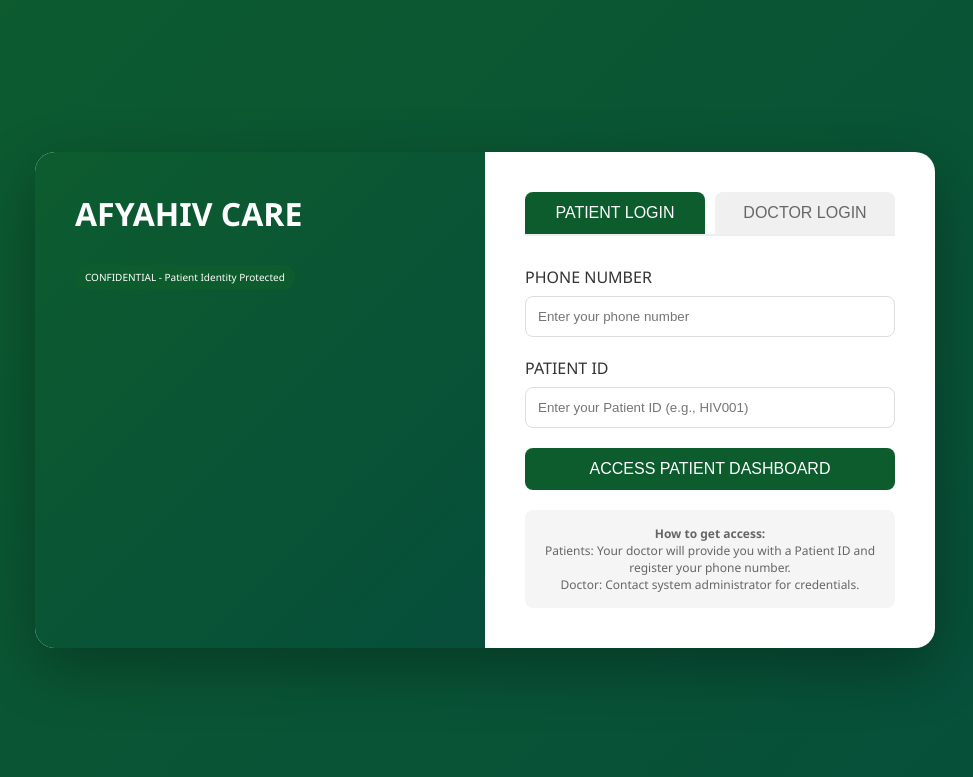
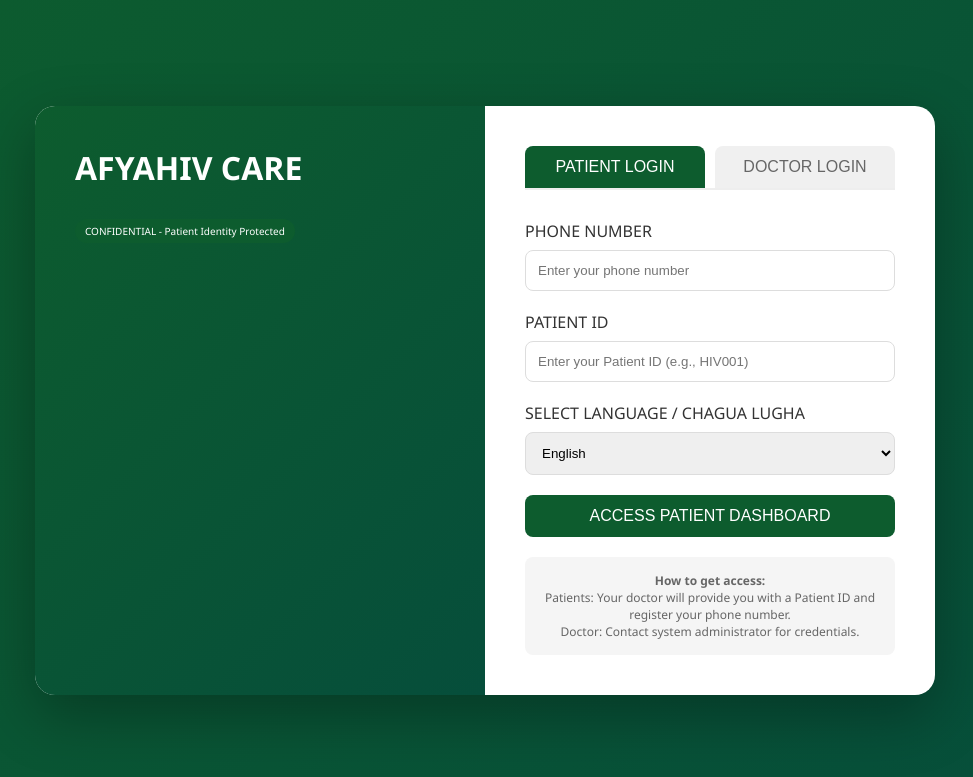
Before and after one commit to George-tech-svg/AFYAHIV-CARE, a Flask app: page / in a window 1280 px wide. Shown: the top 777 px of the page, without its empty margins (155-1128 px from the left). Run offline with Flask 3, Linux system fonts and the light colour scheme.

Commit message:
Implement language selection for login forms
Added language selection feature for patient and doctor login forms, allowing dynamic label updates based on selected language.

```diff
--- a/templates/login.html
+++ b/templates/login.html
@@ -11,71 +11,31 @@
         .info-panel { background: linear-gradient(135deg, #0D5C2E 0%, #064E3B 100%); color: white; padding: 40px; flex: 1; }
         .info-panel h1 { font-size: 32px; margin-bottom: 20px; }
         .login-panel { padding: 40px; flex: 1; }
-
-        /* Both tabs always visible side by side */
-        .login-tabs {
-            display: flex;
-            gap: 10px;
-            margin-bottom: 30px;
-            border-bottom: 2px solid #eee;
-        }
-        .tab {
-            flex: 1;
-            padding: 12px 20px;
-            cursor: pointer;
-            border: none;
-            background: none;
-            font-size: 16px;
-            font-weight: 500;
-            text-align: center;
-            transition: all 0.3s;
-        }
-        .tab.patient-tab {
-            background: #0D5C2E;
-            color: white;
-            border-radius: 8px 8px 0 0;
-        }
-        .tab.doctor-tab {
-            background: #ccc;
-            color: #333;
-            border-radius: 8px 8px 0 0;
-        }
-        .tab.patient-tab.active {
-            background: #0D5C2E;
-            color: white;
-        }
-        .tab.doctor-tab.active {
-            background: #0D5C2E;
-            color: white;
-        }
-        .tab.doctor-tab:not(.active) {
-            background: #f0f0f0;
-            color: #666;
-        }
-
+        .login-tabs { display: flex; gap: 10px; margin-bottom: 30px; border-bottom: 2px solid #eee; }
+        .tab { flex: 1; padding: 12px 20px; cursor: pointer; border: none; background: none; font-size: 16px; font-weight: 500; text-align: center; transition: all 0.3s; }
+        .tab.patient-tab { background: #0D5C2E; color: white; border-radius: 8px 8px 0 0; }
+        .tab.doctor-tab { background: #f0f0f0; color: #666; border-radius: 8px 8px 0 0; }
+        .tab.patient-tab.active { background: #0D5C2E; color: white; }
+        .tab.doctor-tab.active { background: #0D5C2E; color: white; }
         .login-form { display: none; }
         .login-form.active { display: block; }
         .form-group { margin-bottom: 20px; }
         label { display: block; margin-bottom: 8px; color: #333; font-weight: 500; }
-        input { width: 100%; padding: 12px; border: 1px solid #ddd; border-radius: 8px; }
+        input, select { width: 100%; padding: 12px; border: 1px solid #ddd; border-radius: 8px; }
         button { width: 100%; padding: 12px; background: #0D5C2E; color: white; border: none; border-radius: 8px; font-size: 16px; cursor: pointer; }
         button:hover { background: #064E3B; }
         .error { background: #ffebee; color: #c62828; padding: 10px; border-radius: 8px; margin-bottom: 20px; text-align: center; }
         .info-text { margin-top: 20px; padding: 15px; background: #f5f5f5; border-radius: 8px; font-size: 12px; text-align: center; color: #666; }
         .security-badge { display: inline-block; background: #0D5C2E; color: white; padding: 5px 10px; border-radius: 20px; font-size: 10px; margin-top: 10px; }
-
-        @media (max-width: 768px) {
-            .container { flex-direction: column; }
-            .info-panel { padding: 20px; }
-            .info-panel h1 { font-size: 24px; }
-        }
+        .language-selector { margin-bottom: 20px; }
+        @media (max-width: 768px) { .container { flex-direction: column; } .info-panel { padding: 20px; } .info-panel h1 { font-size: 24px; } }
     </style>
 </head>
 <body>
     <div class="container">
         <div class="info-panel">
             <h1>AFYAHIV CARE</h1>
-            <div class="security-badge"> CONFIDENTIAL - Patient Identity Protected</div>
+            <div class="security-badge">CONFIDENTIAL - Patient Identity Protected</div>
         </div>
 
         <div class="login-panel">
@@ -91,27 +51,41 @@
             <!-- Patient Login Form -->
             <form method="POST" action="/patient/login" class="login-form active" id="patientForm">
                 <div class="form-group">
-                    <label>PHONE NUMBER</label>
-                    <input type="tel" name="phone" placeholder="Enter your phone number" required>
+                    <label id="phoneLabelPatient">PHONE NUMBER</label>
+                    <input type="tel" name="phone" id="phoneInput" placeholder="Enter your phone number" required>
                 </div>
                 <div class="form-group">
-                    <label>PATIENT ID</label>
-                    <input type="text" name="patient_id" placeholder="Enter your Patient ID (e.g., HIV001)" required>
+                    <label id="patientIdLabelPatient">PATIENT ID</label>
+                    <input type="text" name="patient_id" id="patientIdInput" placeholder="Enter your Patient ID (e.g., HIV001)" required>
                 </div>
-                <button type="submit">ACCESS PATIENT DASHBOARD</button>
+                <div class="form-group language-selector">
+                    <label id="languageLabel">SELECT LANGUAGE / CHAGUA LUGHA</label>
+                    <select name="language" id="languageSelect">
+                        <option value="English">English</option>
+                        <option value="Kiswahili">Kiswahili</option>
+                    </select>
+                </div>
+                <button type="submit" id="loginBtnPatient">ACCESS PATIENT DASHBOARD</button>
             </form>
 
             <!-- Doctor Login Form -->
             <form method="POST" action="/doctor/login" class="login-form" id="doctorForm">
                 <div class="form-group">
-                    <label>USERNAME</label>
+                    <label id="usernameLabel">USERNAME</label>
                     <input type="text" name="username" placeholder="Enter your username" required>
                 </div>
                 <div class="form-group">
-                    <label>PASSWORD</label>
+                    <label id="passwordLabel">PASSWORD</label>
                     <input type="password" name="password" placeholder="Enter your password" required>
                 </div>
-                <button type="submit">ACCESS DOCTOR DASHBOARD</button>
+                <div class="form-group language-selector">
+                    <label id="doctorLanguageLabel">SELECT LANGUAGE / CHAGUA LUGHA</label>
+                    <select name="doctor_language" id="doctorLanguageSelect">
+                        <option value="English">English</option>
+                        <option value="Kiswahili">Kiswahili</option>
+                    </select>
+                </div>
+                <button type="submit" id="loginBtnDoctor">ACCESS DOCTOR DASHBOARD</button>
             </form>
 
             <div class="info-text">
@@ -126,20 +100,61 @@
         function showTab(type) {
             const tabs = document.querySelectorAll('.tab');
             const forms = document.querySelectorAll('.login-form');
-
-            // Remove active class from all tabs
             tabs.forEach(tab => tab.classList.remove('active'));
-
-            // Add active class to selected tab
+            forms.forEach(form => form.classList.remove('active'));
             if (type === 'patient') {
                 tabs[0].classList.add('active');
                 document.getElementById('patientForm').classList.add('active');
-                document.getElementById('doctorForm').classList.remove('active');
             } else {
                 tabs[1].classList.add('active');
                 document.getElementById('doctorForm').classList.add('active');
-                document.getElementById('patientForm').classList.remove('active');
             }
+        }
+
+        // Dynamic language switching on patient login form
+        const languageSelect = document.getElementById('languageSelect');
+        const phoneLabelPatient = document.getElementById('phoneLabelPatient');
+        const patientIdLabelPatient = document.getElementById('patientIdLabelPatient');
+        const languageLabel = document.getElementById('languageLabel');
+        const loginBtnPatient = document.getElementById('loginBtnPatient');
+
+        if (languageSelect) {
+            languageSelect.addEventListener('change', function() {
+                if (this.value === 'Kiswahili') {
+                    phoneLabelPatient.textContent = 'NAMBARI YA SIMU';
+                    patientIdLabelPatient.textContent ='KITAMBULISHO CHA MGONJWA';
+                    languageLabel.textContent = 'CHAGUA LUGHA';
+                    loginBtnPatient.textContent = 'INGIA DASHIBODI YA MGONJWA';
+                } else {
+                    phoneLabelPatient.textContent = 'PHONE NUMBER';
+                    patientIdLabelPatient.textContent = 'PATIENT ID';
+                    languageLabel.textContent = 'SELECT LANGUAGE';
+                    loginBtnPatient.textContent = 'ACCESS PATIENT DASHBOARD';
+                }
+            });
+        }
+
+        // Dynamic language switching on doctor login form
+        const doctorLanguageSelect = document.getElementById('doctorLanguageSelect');
+        const usernameLabel = document.getElementById('usernameLabel');
+        const passwordLabel = document.getElementById('passwordLabel');
+        const doctorLanguageLabel = document.getElementById('doctorLanguageLabel');
+        const loginBtnDoctor = document.getElementById('loginBtnDoctor');
+
+        if (doctorLanguageSelect) {
+            doctorLanguageSelect.addEventListener('change', function() {
+                if (this.value === 'Kiswahili') {
+                    usernameLabel.textContent = 'JINA LA MTUMIAJI';
+                    passwordLabel.textContent = 'NYWILA';
+                    doctorLanguageLabel.textContent = 'CHAGUA LUGHA';
+                    loginBtnDoctor.textContent = 'INGIA DASHIBODI YA DOKTA';
+                } else {
+                    usernameLabel.textContent = 'USERNAME';
+                    passwordLabel.textContent = 'PASSWORD';
+                    doctorLanguageLabel.textContent = 'SELECT LANGUAGE';
+                    loginBtnDoctor.textContent = 'ACCESS DOCTOR DASHBOARD';
+                }
+            });
         }
     </script>
 </body>
```
